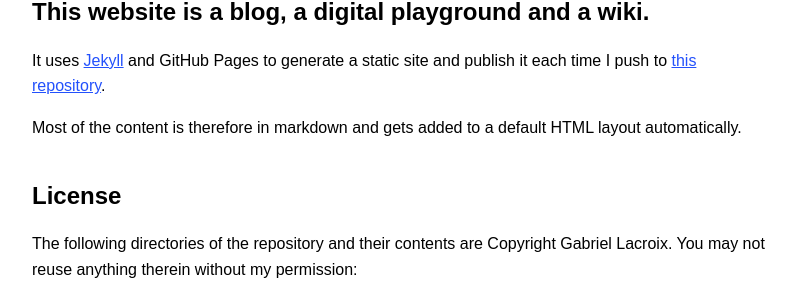
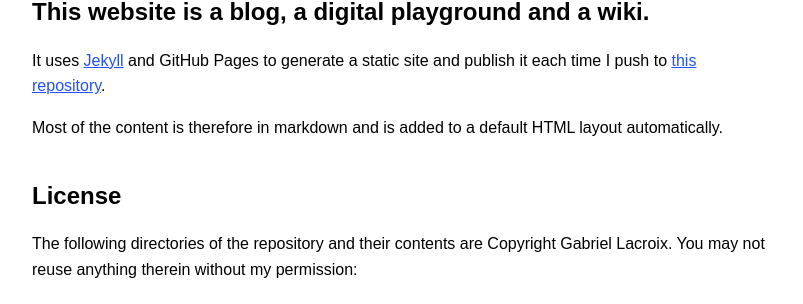
Before and after one commit to Gadiguibou/gadiguibou.github.io, a Jekyll site: the page built from _pages/meta.md, in a window 1280 px wide. Shown: the part 207-511 px from the top of the page, without its empty margins (238-1041 px from the left). Built offline with Jekyll 4.4.1, drawn with Linux system fonts in a browser that asks for light colours; some web fonts are replaced.

Commit message:
Update pages

```diff
--- a/_pages/meta.md
+++ b/_pages/meta.md
@@ -6,7 +6,7 @@ title: Meta
 
 It uses [Jekyll](https://github.com/jekyll/jekyll) and GitHub Pages to generate a static site and publish it each time I push to [this repository](https://github.com/Gadiguibou/gadiguibou.github.io).
 
-Most of the content is therefore in markdown and gets added to a default HTML layout automatically.
+Most of the content is therefore in markdown and is added to a default HTML layout automatically.
 
 ## License
 
```
Also changed, not shown: _pages/archive.md (+1 -1 lines), _pages/index.md (+1 -1 lines).
